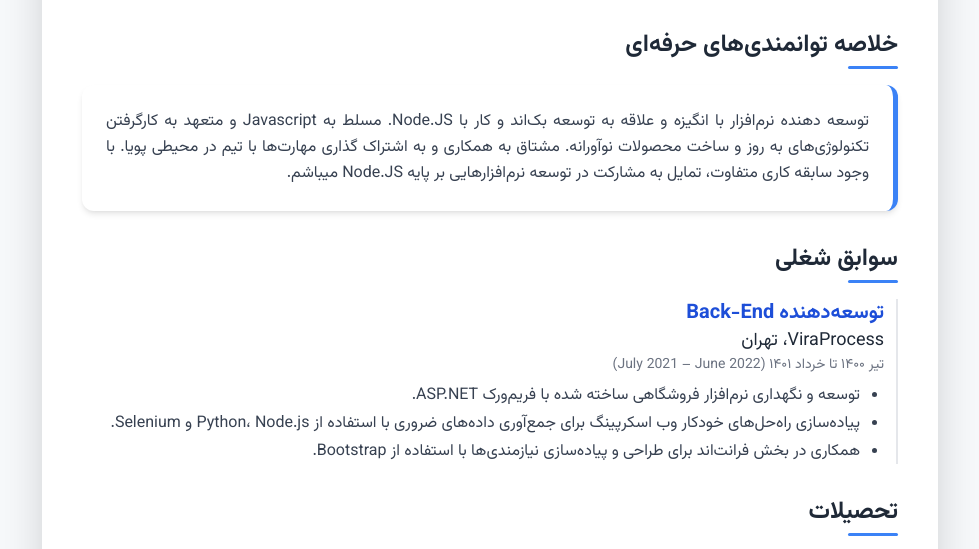
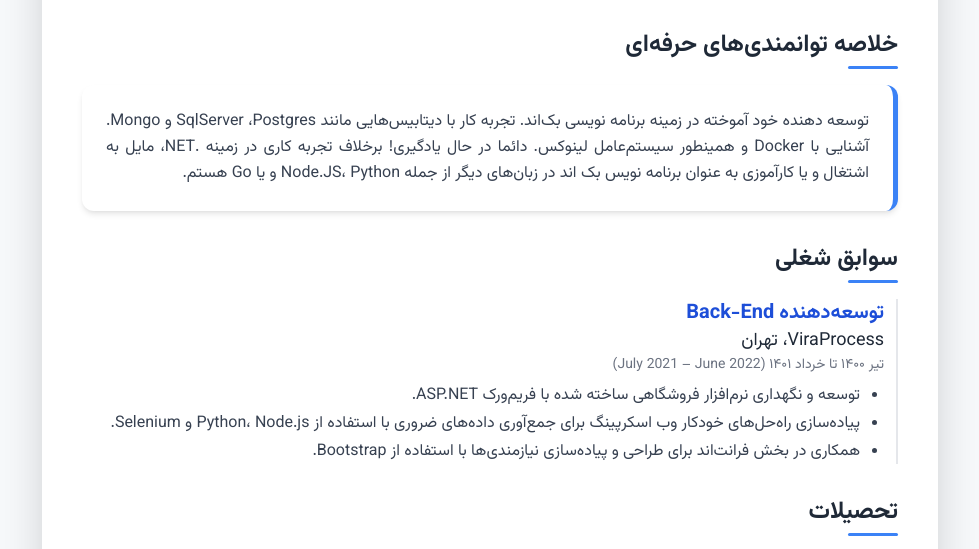
Before and after one commit to fardezh/Portfolio, a plain HTML site: page index.html in a window 1280 px wide. Shown: the part 200-749 px from the top of the page, without its empty margins (150-1129 px from the left). Drawn offline with nearby package versions, Linux system fonts and the light colour scheme.

Commit message:
Update index.html

```diff
--- a/index.html
+++ b/index.html
@@ -99,12 +99,9 @@
         <h2 class="section-title text-2xl">خلاصه توانمندی‌های حرفه‌ای</h2>
         <div class="summary-box">
           <p class="text-gray-700 leading-relaxed text-justify">
-            توسعه دهنده نرم‌افزار با انگیزه و علاقه به توسعه بک‌اند و کار با
-            ‌Node.JS. مسلط به Javascript و متعهد به کارگرفتن تکنولوژی‌های به روز
-            و ساخت محصولات نوآورانه. مشتاق به همکاری و به اشتراک گذاری مهارت‌ها
-            با تیم در محیطی پویا. با وجود سابقه کاری متفاوت، تمایل به مشارکت در
-            توسعه نرم‌افزارهایی بر پایه Node.JS میباشم.
-          </p>
+توسعه دهنده خود آموخته در زمینه برنامه نویسی بک‌اند‍‍‍‍‍. تجربه کار با دیتابیس‌هایی مانند SqlServer ،Postgres و Mongo. آشنایی با Docker و همینطور سیستم‌عامل لینوکس. دائما در حال یادگیری!
+
+برخلاف تجربه کاری در زمینه .NET، مایل به اشتغال و یا کارآموزی به عنوان برنامه نویس بک اند در زبان‌های دیگر از جمله Node.JS، Python و یا ‌Go هستم.          </p>
         </div>
       </section>
 
```
